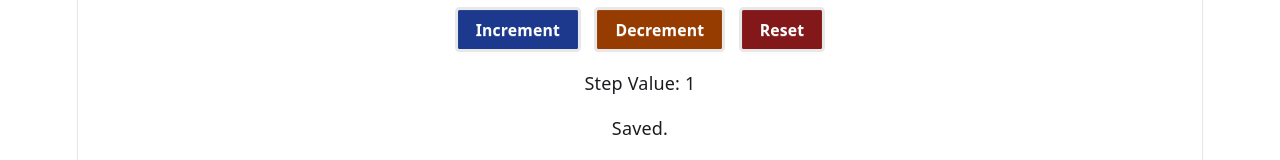
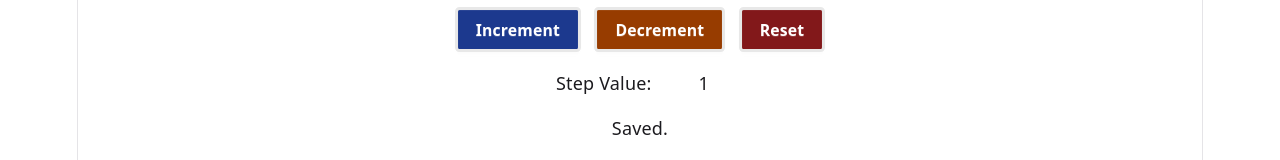
Before and after one commit to chadgarc/lab10.1-ReactCounter, a React (Vite) app: page / in a window 1280 px wide. Shown: the part 240-400 px from the top of the page. Built offline with nearby package versions, Linux system fonts and the light colour scheme.

Commit message:
Modified input for step value

```diff
--- a/src/components/Counter/Counter.tsx
+++ b/src/components/Counter/Counter.tsx
@@ -5,14 +5,16 @@ export const Counter = ({
     changeMessage,
     onIncrement,
     onDecrement,
-    onReset
+    onReset,
+    onStepValueChange
     }:{
         stepValue?: number,
         currentCount: number,
         changeMessage: string,
         onIncrement: () => void,
         onDecrement: () => void,
-        onReset: () => void
+        onReset: () => void,
+        onStepValueChange: (value: number) => void
     }) => {
 
     return (
@@ -23,7 +25,7 @@ export const Counter = ({
                 <button className="btn bg-amber-800 hover:bg-amber-600 text-white" onClick={onDecrement}>Decrement</button>
                 <button className="btn bg-red-900 hover:bg-red-700 text-white" onClick={onReset}>Reset</button>
             </section>
-            <p>Step Value: {stepValue}</p>
+            <p>Step Value: {<input className="text-right w-15" type="number" onChange={(e) => onStepValueChange(Number(e.target.value))} value={stepValue}></input>}</p>
             <p>{changeMessage !== '' ? changeMessage : 'Start counting'}</p>
         </section>
     )
```
